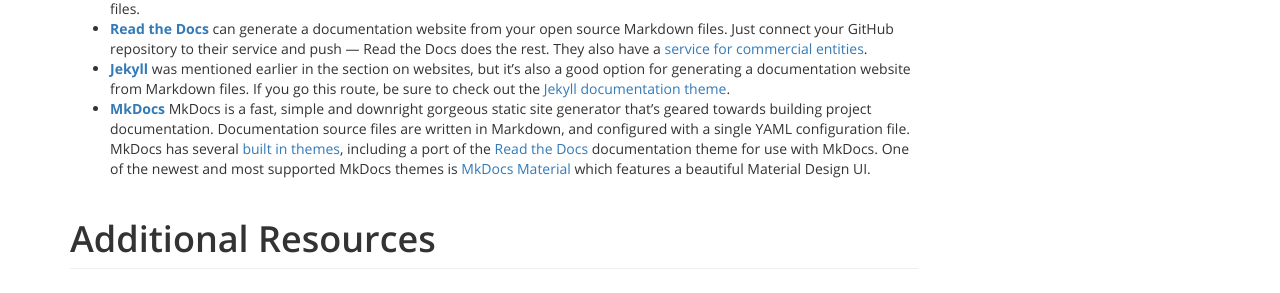
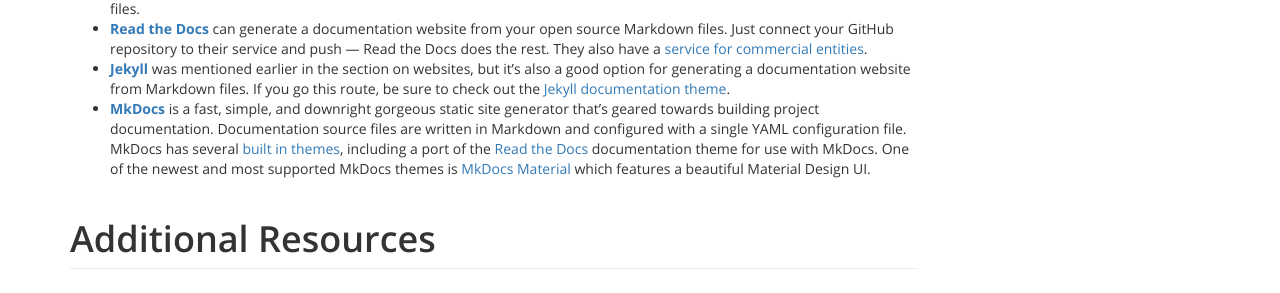
Before and after one commit to mattcone/markdown-guide, a Jekyll site: the page built from getting-started.md, in a window 1280 px wide and 900 px high, scrolled down 5011 px. Shown: the part 322-615 px from the top of the window. Built offline with Jekyll 4.4.1, drawn with Linux system fonts in a browser that asks for light colours; comment, search, counter and statistics services are not loaded.

Commit message:
Update getting started section

```diff
--- a/_getting-started/whats-markdown-good-for.md
+++ b/_getting-started/whats-markdown-good-for.md
@@ -60,4 +60,4 @@
 - **[GitBook](https://www.gitbook.com)** is a service that can help you create knowledge bases, ebooks, manuals, and API documentation from Markdown files.
 - **[Read the Docs](https://readthedocs.org)** can generate a documentation website from your open source Markdown files. Just connect your GitHub repository to their service and push — Read the Docs does the rest. They also have a [service for commercial entities](https://readthedocs.com/).
 - **[Jekyll](https://jekyllrb.com/)** was mentioned earlier in the section on websites, but it's also a good option for generating a documentation website from Markdown files. If you go this route, be sure to check out the [Jekyll documentation theme](http://idratherbewriting.com/documentation-theme-jekyll/).
-- **[MkDocs](http://www.mkdocs.org/)** MkDocs is a fast, simple and downright gorgeous static site generator that's geared towards building project documentation. Documentation source files are written in Markdown, and configured with a single YAML configuration file. MkDocs has several [built in themes](http://www.mkdocs.org/user-guide/styling-your-docs/), including a port of the [Read the Docs](https://readthedocs.com) documentation theme for use with MkDocs. One of the newest and most supported MkDocs themes is [MkDocs Material](https://squidfunk.github.io/mkdocs-material/) which features a beautiful Material Design UI.
+- **[MkDocs](http://www.mkdocs.org/)** is a fast, simple, and downright gorgeous static site generator that's geared towards building project documentation. Documentation source files are written in Markdown and configured with a single YAML configuration file. MkDocs has several [built in themes](http://www.mkdocs.org/user-guide/styling-your-docs/), including a port of the [Read the Docs](https://readthedocs.org/) documentation theme for use with MkDocs. One of the newest and most supported MkDocs themes is [MkDocs Material](https://squidfunk.github.io/mkdocs-material/) which features a beautiful Material Design UI.
```
Also changed, not shown: getting-started.md (+1 -1 lines).
